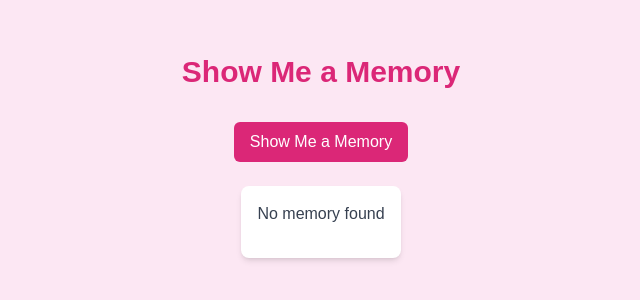
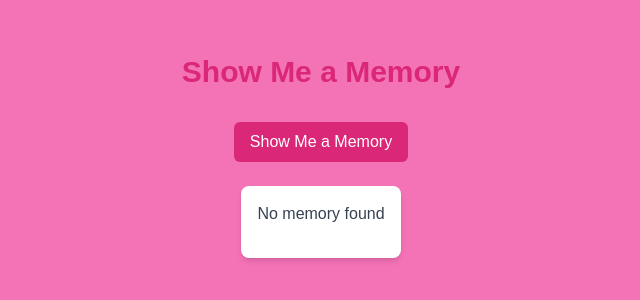
Before and after one commit to devXkapoor/always-you, a Next.js app: page / in a window 1280 px wide. Shown: the part 244-544 px from the top of the page, without its empty margins (319-959 px from the left). Built offline with nearby package versions, Linux system fonts and the light colour scheme; no server answers; the database is empty.

Commit message:
Update page.tsx

```diff
--- a/src/app/page.tsx
+++ b/src/app/page.tsx
@@ -25,7 +25,7 @@ const HomePage = () => {
   }, []);
 
   return (
-    <div className="min-h-screen flex flex-col items-center justify-center bg-pink-100">
+    <div className="min-h-screen flex flex-col items-center justify-center bg-pink-400">
       <h1 className="text-3xl font-bold mb-8 text-pink-600">Show Me a Memory</h1>
       <button
         onClick={() => window.location.reload()}
```
